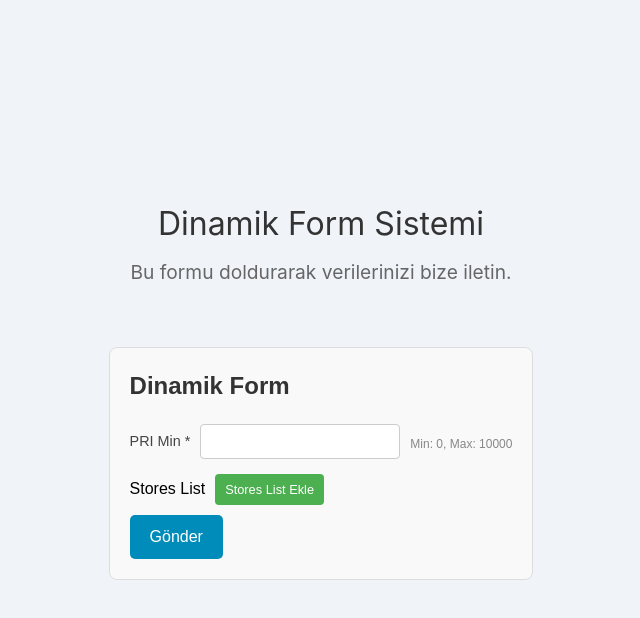
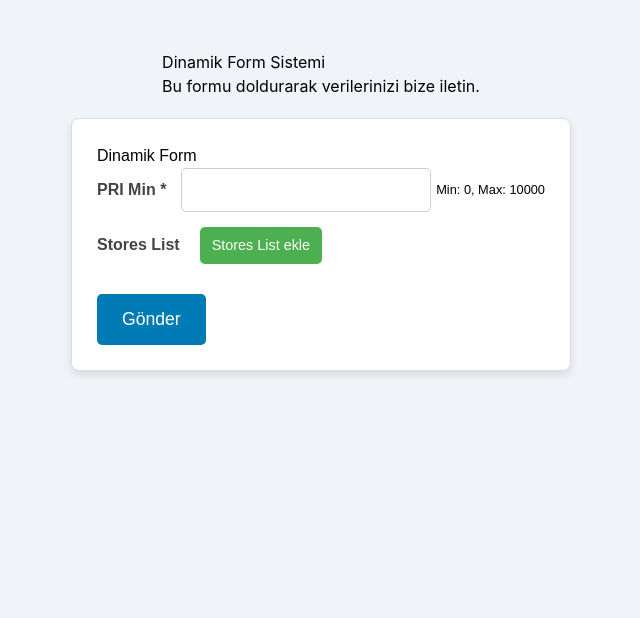
Before and after one commit to ayseberfinozcubuk/treeFormReact, a React (Create React App) app: page / in a window 1280 px wide. Shown: the top 618 px of the page, without its empty margins (319-959 px from the left). Built offline with nearby package versions, Linux system fonts and the light colour scheme.

Commit message:
style arrangement

```diff
--- a/src/Components/DynamicForm.jsx
+++ b/src/Components/DynamicForm.jsx
@@ -2,37 +2,37 @@
 import '../Style/Style.css'; // CSS dosyasını import et
 
 const DynamicForm = ({ data, formValues, setFormValues, path = '', indentLevel = 0 }) => {
-    const [subForms, setSubForms] = useState({}); // Her form alanının altındaki form öğelerini saklamak için
+    const [subForms, setSubForms] = useState({});
+    const [showListTypeButton, setShowListTypeButton] = useState({});
 
     const handleChange = (propertyName, value, index = null) => {
         const updatedValues = { ...formValues };
         const propertyPath = path ? `${path}.${propertyName}` : propertyName;
 
         if (index !== null) {
-            // Eğer bir dizi içindeysek (alt form, liste türü)
             const paths = path ? path.split('.') : [];
             let current = updatedValues;
             paths.forEach(p => {
-                if (!current[p]) current[p] = {}; // Eğer yol boyunca obje yoksa başlat
+                if (!current[p]) current[p] = {};
                 current = current[p];
             });
             if (!Array.isArray(current[propertyName])) {
-                current[propertyName] = []; // Diziyi başlat
+                current[propertyName] = [];
             }
-            current[propertyName][index] = value; // Değeri güncelle
+            current[propertyName][index] = value;
         } else {
             if (path) {
                 const paths = path.split('.');
                 let current = updatedValues;
                 paths.forEach((p, index) => {
-                    if (!current[p]) current[p] = {}; // Eğer obje yoksa başlat
+                    if (!current[p]) current[p] = {};
                     if (index === paths.length - 1) {
-                        current[p][propertyName] = value; // Tekil elemanlar burada güncellenir
+                        current[p][propertyName] = value;
                     }
                     current = current[p];
                 });
             } else {
-                updatedValues[propertyName] = value; // Tekil elemanlar burada güncellenir
+                updatedValues[propertyName] = value;
             }
         }
 
@@ -45,11 +45,10 @@
             .then((newForm) => {
                 const updatedSubForms = { ...subForms };
 
-                // Eğer propertyName altında zaten bir form dizi varsa, yeni bir form ekliyoruz
                 if (updatedSubForms[propertyName]) {
                     updatedSubForms[propertyName] = [...updatedSubForms[propertyName], newForm];
                 } else {
-                    updatedSubForms[propertyName] = [newForm]; // İlk formu ekliyoruz
+                    updatedSubForms[propertyName] = [newForm];
                 }
 
                 setSubForms(updatedSubForms);
@@ -61,25 +60,47 @@
         const { Name, Label, Type, IsMandatory, MinMax, ListType } = property;
 
         const indentStyle = {
-            marginLeft: `${indentLevel * 20}px`, // Her seviye için 20px girinti
+            marginLeft: `${indentLevel * 20}px`, // PrimeReact tree yapısına benzer bir indentation
+        };
+
+        const handleLabelClick = () => {
+            setShowListTypeButton((prevState) => ({
+                ...prevState,
+                [Name]: true,
+            }));
+        };
+
+        const handleListTypeClick = () => {
+            handleListClick(ListType, Name);
         };
 
         if (Type === "List") {
             return (
                 <div key={Name} className="list-container" style={indentStyle}>
-                    <label>{Label}</label>
-                    <button type="button" onClick={() => handleListClick(ListType, Name)}>
-                        {Label} Ekle
+                    <label className="form-label">{Label}</label>
+                    <button type="button" onClick={handleLabelClick}>
+                        {Label} ekle
                     </button>
 
+                    {/* Label eklenince yanına {ListType} ekle butonu gösteriliyor */}
+                    {showListTypeButton[Name] && (
+                        <div className="list-type-container" style={{ marginLeft: '20px' }}>
+                            <label className="form-label">{ListType}</label>
+                            <button type="button" onClick={handleListTypeClick}>
+                                {ListType} ekle
+                            </button>
+                        </div>
+                    )}
+
+                    {/* Alt form render edilmesi */}
                     {subForms[Name] && subForms[Name].map((form, i) => (
-                        <div key={i} className="form-border">
+                        <div key={i} className="form-border" style={{ marginLeft: '20px' }}>
                             <DynamicForm
                                 data={form}
                                 formValues={formValues}
                                 setFormValues={setFormValues}
                                 path={path ? `${path}.${Name}[${i}]` : `${Name}[${i}]`}
-                                indentLevel={indentLevel + 1} // Alt form için girinti artırılıyor
+                                indentLevel={indentLevel + 1} // Her seviye için bir tab daha içeri
                             />
                         </div>
                     ))}
@@ -89,7 +110,7 @@
 
         return (
             <div key={Name} className="form-element" style={indentStyle}>
-                <label>{Label} {IsMandatory === "yes" && <span>*</span>}</label>
+                <label className="form-label">{Label} {IsMandatory === "yes" && <span>*</span>}</label>
                 <input
                     type={Type === "Double" ? "number" : "text"}
                     min={MinMax?.Min}
@@ -104,17 +125,17 @@
     };
 
     const getFormValue = (propertyName, index = null) => {
-        if (!path) return formValues[propertyName] || ''; // Eğer obje yoksa boş string döndür
+        if (!path) return formValues[propertyName] || '';
         const paths = path.split('.');
         let current = formValues;
         for (const p of paths) {
             current = current[p];
-            if (!current) return ''; // Eğer current boşsa, hemen döneriz
+            if (!current) return '';
         }
         if (index !== null && Array.isArray(current[propertyName])) {
-            return current[propertyName][index] || ''; // Eğer dizi içindeki eleman yoksa boş string döndür
+            return current[propertyName][index] || '';
         }
-        return current[propertyName] || ''; // Tekil elemanlar için
+        return current[propertyName] || '';
     };
 
     return (
--- a/src/Style/Style.css
+++ b/src/Style/Style.css
@@ -1,80 +1,51 @@
+@tailwind base;
+@tailwind components;
+@tailwind utilities;
+
 /* Uygulamanın genel stilini oluşturuyoruz */
 .app-container {
     display: flex;
     flex-direction: column;
-    align-items: center; /* İçerikleri ortalamak için */
-    justify-content: center; /* İçerikleri dikey olarak ortalamak için */
-    min-height: 100vh; /* Sayfanın tamamını kaplamak için */
-    background-color: #f0f4f8; /* Arka plan rengi */
+    align-items: center;
+    justify-content: flex-start;
+    min-height: 100vh;
+    padding-top: 50px;
+    background-color: #f0f4f8;
+    padding-left: 20px;
+    padding-right: 20px;
 }
 
 /* Genel form container */
 .form-container {
     margin: 20px;
-    padding: 20px;
-    background-color: #f9f9f9;
+    padding: 25px;
+    background-color: #fff;
     border: 1px solid #ddd;
     border-radius: 8px;
-    display: inline-block; /* Formun genişliğini içerdiği elementlere göre ayarlar */
-    font-family: Arial, sans-serif;
+    box-shadow: 0px 4px 8px rgba(0, 0, 0, 0.1);
+    display: inline-block;
+    font-family: 'Arial', sans-serif;
+    width: 100%;
+    max-width: 500px;
 }
 
-/* Header kısmı */
-.app-header {
-    text-align: center;
-    margin-bottom: 20px;
-}
-
-.app-header h1 {
-    font-size: 2em;
-    color: #333;
-    margin-bottom: 10px;
-}
-
-.app-header p {
-    font-size: 1.2em;
-    color: #666;
-    margin-bottom: 20px;
-}
-
-/* Form başlıkları ve alt başlıklar */
-.form-container h1,
-.form-container h3 {
-    color: #333;
-    font-size: 1.5em;
-    font-weight: 600;
-    margin-bottom: 20px;
-}
-
-.form-container h3 {
-    margin-left: 20px;
-    font-size: 1.2em;
-    color: #555;
-}
-
-/* Her form elementi (label ve input yan yana) */
+/* Form elementleri */
 .form-element {
     display: flex;
-    align-items: center; /* Label ve input aynı hizada */
+    align-items: center;
     margin-bottom: 15px;
-}
-
-.form-element label {
-    font-weight: 500;
-    margin-right: 10px; /* Label ile input arasında boşluk */
-    color: #444;
-    font-size: 0.9em;
-    white-space: nowrap; /* Label'in yanına input sığmadığında taşmasını engeller */
+    justify-content: space-between;
 }
 
 /* Text ve number input alanları */
 .form-element input {
-    padding: 6px;
+    padding: 10px;
     border: 1px solid #ccc;
-    border-radius: 4px;
+    border-radius: 5px;
     font-size: 0.9em;
     color: #333;
-    width: 200px; /* Sabit genişlik */
+    flex-grow: 1;
+    max-width: 250px;
 }
 
 .form-element input:focus {
@@ -91,11 +62,11 @@
     background-color: #4CAF50;
     color: white;
     border: none;
-    padding: 6px 10px;
+    padding: 8px 12px;
     cursor: pointer;
-    border-radius: 4px;
-    font-size: 0.8em;
-    margin-left: 10px; /* Label ile buton arasında boşluk */
+    border-radius: 5px;
+    font-size: 0.9em;
+    margin-left: 10px;
     margin-bottom: 10px;
 }
 
@@ -103,35 +74,44 @@
     background-color: #45a049;
 }
 
+/* TypeList labeli için ek girinti */
+.type-list-label {
+    font-weight: bold;
+    margin-left: 10px;
+    color: #555;
+    font-size: 0.9em;
+}
+
+.form-label {
+    font-weight: bold;
+    margin-right: 10px;
+    color: #444;
+    font-size: 1em;
+    white-space: nowrap;
+}
+
 /* Gönder butonu */
 .submit-button {
-    background-color: #008CBA;
+    background-color: #007bb5;
     color: white;
-    padding: 10px 20px;
+    padding: 12px 25px;
     border: none;
     border-radius: 5px;
     cursor: pointer;
-    font-size: 16px;
+    font-size: 1.1em;
+    margin-top: 20px;
 }
 
 .submit-button:hover {
-    background-color: #007bb5;
-}
-
-/* Min ve Max küçük açıklamaları */
-small {
-    color: #888;
-    font-size: 0.75em;
-    margin-top: 5px;
-    margin-left: 10px; /* Min ve Max değerlerinden önce boşluk */
+    background-color: #005f8c;
 }
 
 /* İç içe form yapısı için kenar çizgisi */
 .form-border {
-    margin-left: 15px;
-    padding-left: 10px;
+    margin-left: 20px; /* Alt form elemanları da bir tab ileride */
+    padding-left: 15px;
     border-left: 2px solid #ddd;
-    margin-bottom: 15px;
+    margin-bottom: 20px;
 }
 
 /* Odaklanan inputlar */
@@ -140,3 +120,7 @@
     box-shadow: 0 0 5px rgba(0, 123, 181, 0.5);
     outline: none;
 }
+
+.list-type-container {
+    margin-left: 20px; /* Butonun bulunduğu yer bir tab ileride */
+}
```
